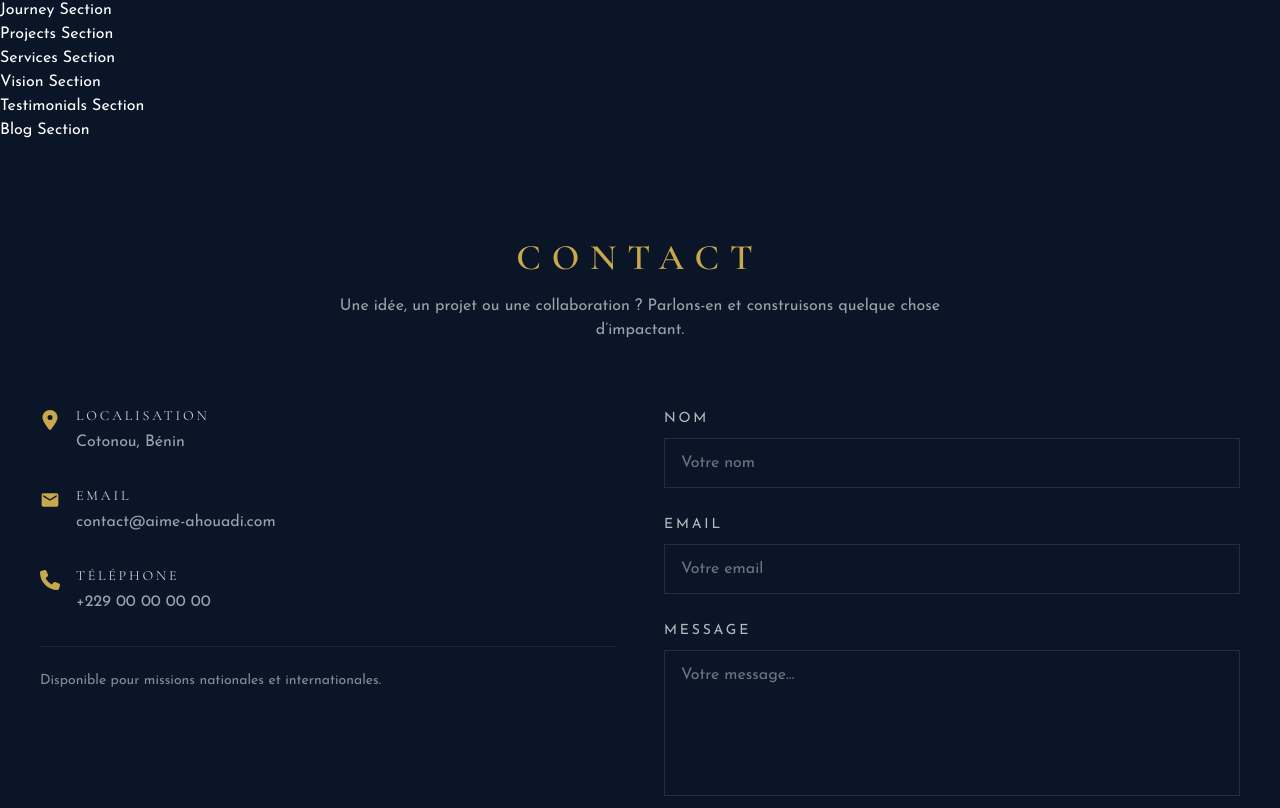
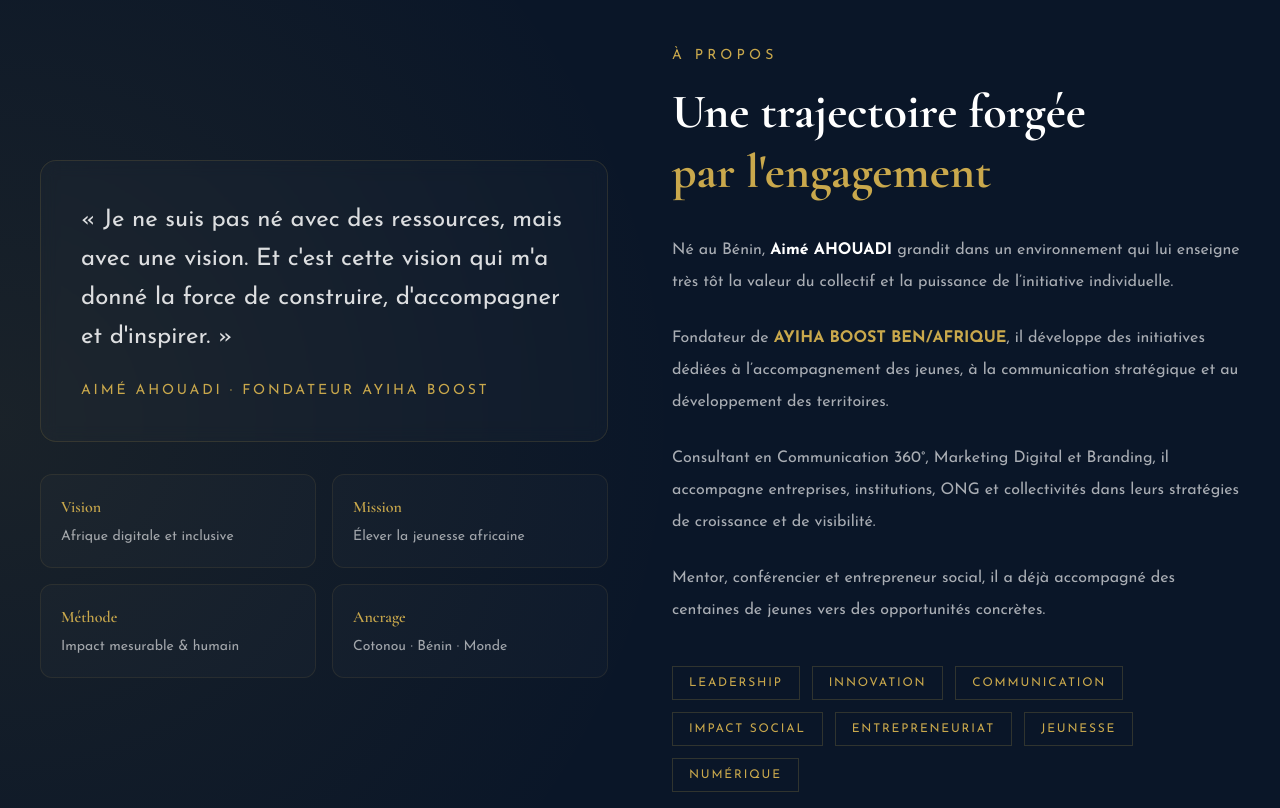
Before and after one commit to Loic-Assogba/aim-e-Ahouadi, a React (Vite) app: page / in a window 1280 px wide. Shown: the part 1432-2240 px from the top of the page. Built offline with nearby package versions, Linux system fonts and the light colour scheme.

Commit message:
Mise en place section About

```diff
--- a/src/components/About.tsx
+++ b/src/components/About.tsx
@@ -1,3 +1,160 @@
+import { motion } from 'framer-motion';
+
+const tags = [
+    'Leadership',
+    'Innovation',
+    'Communication',
+    'Impact Social',
+    'Entrepreneuriat',
+    'Jeunesse',
+    'Numérique',
+];
+
+const pillars = [
+    {
+        title: 'Vision',
+        text: 'Afrique digitale et inclusive',
+    },
+    {
+        title: 'Mission',
+        text: 'Élever la jeunesse africaine',
+    },
+    {
+        title: 'Méthode',
+        text: 'Impact mesurable & humain',
+    },
+    {
+        title: 'Ancrage',
+        text: 'Cotonou · Bénin · Monde',
+    },
+];
+
 export default function About() {
-    return <section id="about">About Section</section>;
+    return (
+        <section
+            id="about"
+            className="relative overflow-hidden bg-navy py-24 px-6 lg:px-10"
+        >
+            {/* Glow */}
+            <div className="absolute inset-0 bg-[radial-gradient(circle_at_left,rgba(212,175,55,0.08),transparent_50%)]" />
+
+            <div className="relative mx-auto max-w-7xl">
+                <div className="grid gap-16 lg:grid-cols-2 items-center">
+                    {/* LEFT */}
+                    <motion.div
+                        initial={{ opacity: 0, x: -50 }}
+                        whileInView={{ opacity: 1, x: 0 }}
+                        viewport={{ once: true }}
+                        transition={{ duration: 0.8 }}
+                    >
+                        {/* Quote Card */}
+                        <div className="border border-gold/15 bg-white/[0.02] backdrop-blur-sm p-8 md:p-10 rounded-2xl">
+                            <p className="text-xl md:text-2xl leading-relaxed text-white/85">
+                                « Je ne suis pas né avec des ressources, mais
+                                avec une vision. Et c'est cette vision qui m'a
+                                donné la force de construire, d'accompagner et
+                                d'inspirer. »
+                            </p>
+
+                            <p className="mt-6 text-gold uppercase tracking-[0.2em] text-sm">
+                                AIMÉ AHOUADI · FONDATEUR AYIHA BOOST
+                            </p>
+                        </div>
+
+                        {/* Pillars */}
+                        <div className="grid grid-cols-2 gap-4 mt-8">
+                            {pillars.map((pillar, index) => (
+                                <motion.div
+                                    key={pillar.title}
+                                    initial={{ opacity: 0, y: 20 }}
+                                    whileInView={{ opacity: 1, y: 0 }}
+                                    viewport={{ once: true }}
+                                    transition={{
+                                        delay: index * 0.1,
+                                    }}
+                                    whileHover={{
+                                        y: -6,
+                                    }}
+                                    className="border border-gold/10 bg-white/[0.02] p-5 rounded-xl"
+                                >
+                                    <h3 className="text-gold font-semibold">
+                                        {pillar.title}
+                                    </h3>
+
+                                    <p className="mt-2 text-sm text-white/60">
+                                        {pillar.text}
+                                    </p>
+                                </motion.div>
+                            ))}
+                        </div>
+                    </motion.div>
+
+                    {/* RIGHT */}
+                    <motion.div
+                        initial={{ opacity: 0, x: 50 }}
+                        whileInView={{ opacity: 1, x: 0 }}
+                        viewport={{ once: true }}
+                        transition={{ duration: 0.8 }}
+                    >
+                        <p className="text-gold uppercase tracking-[0.3em] text-sm">
+                            À propos
+                        </p>
+
+                        <h2 className="mt-4 text-4xl md:text-5xl font-bold text-white leading-tight">
+                            Une trajectoire forgée
+                            <br />
+                            <span className="text-gold">par l'engagement</span>
+                        </h2>
+
+                        <div className="mt-8 space-y-6 text-white/65 leading-8">
+                            <p>
+                                Né au Bénin,{' '}
+                                <strong className="text-white">
+                                    Aimé AHOUADI
+                                </strong>{' '}
+                                grandit dans un environnement qui lui enseigne
+                                très tôt la valeur du collectif et la puissance
+                                de l’initiative individuelle.
+                            </p>
+
+                            <p>
+                                Fondateur de{' '}
+                                <strong className="text-gold">
+                                    AYIHA BOOST BEN/AFRIQUE
+                                </strong>
+                                , il développe des initiatives dédiées à
+                                l’accompagnement des jeunes, à la communication
+                                stratégique et au développement des territoires.
+                            </p>
+
+                            <p>
+                                Consultant en Communication 360°, Marketing
+                                Digital et Branding, il accompagne entreprises,
+                                institutions, ONG et collectivités dans leurs
+                                stratégies de croissance et de visibilité.
+                            </p>
+
+                            <p>
+                                Mentor, conférencier et entrepreneur social, il
+                                a déjà accompagné des centaines de jeunes vers
+                                des opportunités concrètes.
+                            </p>
+                        </div>
+
+                        {/* Tags */}
+                        <div className="flex flex-wrap gap-3 mt-10">
+                            {tags.map((tag) => (
+                                <span
+                                    key={tag}
+                                    className="border border-gold/20 px-4 py-2 text-xs uppercase tracking-[0.15em] text-gold transition hover:bg-gold hover:text-navy"
+                                >
+                                    {tag}
+                                </span>
+                            ))}
+                        </div>
+                    </motion.div>
+                </div>
+            </div>
+        </section>
+    );
 }
```
